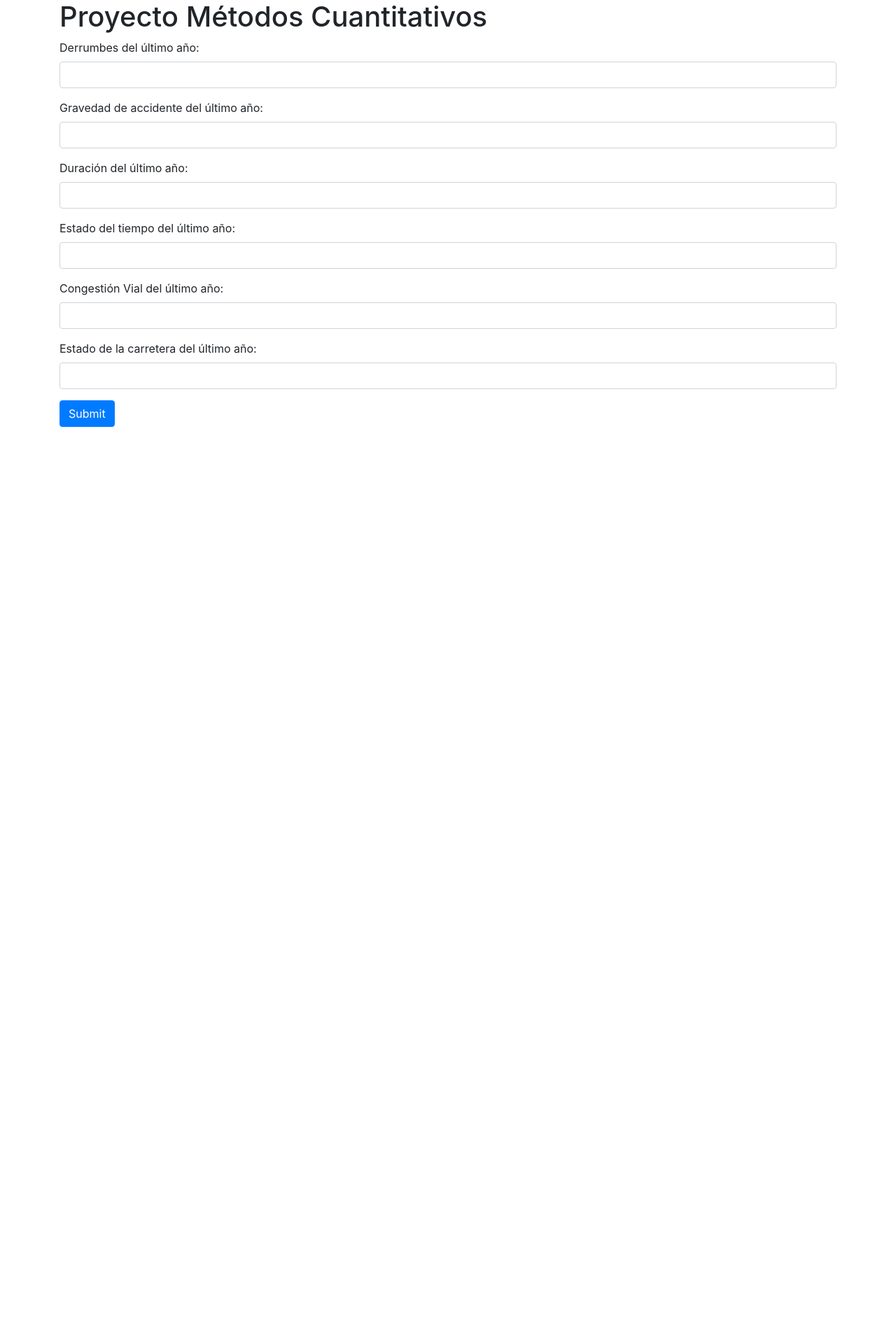
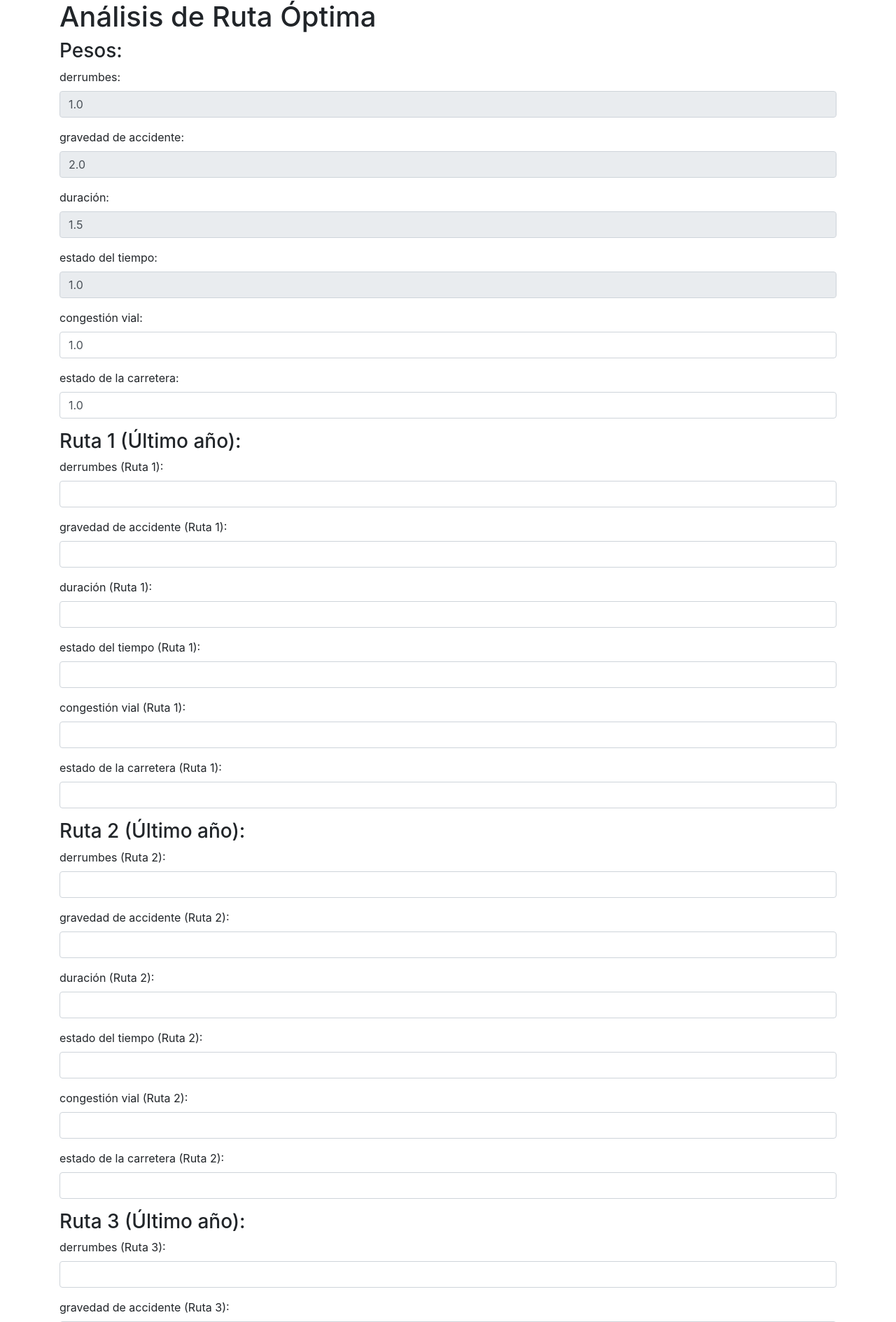
Before and after one commit to alearal12/ProyectoMetodosCuantitativos, a Flask app: page / in a window 1280 px wide. Shown: the top 1889 px of the page at 70% size. Before the commit the page ends 610 px from the top, so only its background shows below. Run offline with Flask 3, Linux system fonts and the light colour scheme; some libraries are stand-ins or nearby versions.

Commit message:
webpage working, global weight not working

```diff
--- a/app.py
+++ b/app.py
@@ -1,116 +1,102 @@
 from flask import Flask, render_template, request
 import numpy as np
 from scipy.optimize import linear_sum_assignment
-import matplotlib.pyplot as plt
 
 app = Flask(__name__)
 
-@app.route('/')
+pesos_predefinidos = {
+    'derrumbes': 1.0,
+    'gravedad de accidente': 2.0,
+    'duración': 1.5,
+    'estado del tiempo': 1.0,
+    'congestión vial': 1.0,
+    'estado de la carretera': 1.0
+}
+
+rutas_predefinidas = {
+    2020: np.array([[1.0, 2.0, 3.0, 4.0, 2.5, 3.0],
+                    [3.0, 1.5, 2.5, 1.0, 4.0, 2.0],
+                    [2.5, 3.0, 1.0, 2.0, 1.5, 2.5],
+                    [1.5, 2.0, 1.5, 3.0, 2.0, 4.0]]),
+    2021: np.array([[2.0, 1.5, 3.0, 2.5, 1.0, 4.0],
+                    [3.0, 2.0, 1.0, 2.5, 3.0, 1.5],
+                    [1.0, 3.0, 2.5, 1.5, 2.5, 3.0],
+                    [2.5, 4.0, 1.5, 2.0, 1.0, 2.0]])
+}
+
+@app.route('/', methods=['GET'])
 def index():
-    return render_template('index.html')
+    return render_template('index.html', pesos_predefinidos=pesos_predefinidos)
 
-@app.route('/analyze', methods=['POST'])
-def analyze():
 
-    # Hardcoded values for the first two years
-    derrumbes_first_year = 10.0
-    gravedad_first_year = 5.0
-    duracion_first_year = 20.0
-    tiempo_first_year = 2.0
-    congestion_first_year = 1.0
-    estado_first_year = 2.0
+@app.route('/results', methods=['POST'])
+def results():
+    pesos = {}
 
-    derrumbes_second_year = 15.0
-    gravedad_second_year = 8.0
-    duracion_second_year = 18.0
-    tiempo_second_year = 3.0
-    congestion_second_year = 2.0
-    estado_second_year = 1.0
+    # Obtener los pesos para el último año ingresados por el usuario
+    for entrada in pesos_predefinidos:
+        try:
+            peso = float(request.form[entrada])
+            if peso < 0:
+                return render_template('error.html', message="El peso no puede ser negativo. Intente nuevamente.")
+            if entrada == 'estado de la carretera' and peso > 3:
+                return render_template('error.html',
+                                       message="El valor del estado de la carretera no puede ser mayor a 3. Intente nuevamente.")
+            if entrada == 'congestión vial' and peso > 3:
+                return render_template('error.html',
+                                       message="El valor de la congestión vial no puede ser mayor a 3. Intente nuevamente.")
+            pesos[entrada] = peso
+        except ValueError:
+            return render_template('error.html', message="Valor inválido. Intente nuevamente.")
 
-    peso_value = request.form.get('peso')
+    # Generar la matriz de entrada para el último año
+    matriz = np.zeros((4, 6))
+    for i in range(4):
+        for j, entrada in enumerate(pesos_predefinidos):
+            try:
+                valor = float(request.form[f"ruta{i + 1}_{entrada}"])
+                if valor < 0:
+                    return render_template('error.html', message="El valor no puede ser negativo. Intente nuevamente.")
+                if entrada in ['estado de la carretera', 'congestión vial'] and valor > 3:
+                    return render_template('error.html',
+                                           message=f"El valor de {entrada} no puede ser mayor a 3. Intente nuevamente.")
+                matriz[i, j] = valor
+            except ValueError:
+                return render_template('error.html', message="Valor inválido. Intente nuevamente.")
 
-    if peso_value is not None:
-        peso = float(peso_value)
-    else:
-        peso = 0.0  # Default value if input is not provided
+    # Calcular el total del peso de cada ruta por año
+    rutas_optimas = {}
+    for year, rutas_predefinidas_matriz in rutas_predefinidas.items():
+        total_pesos = []
+        for i in range(4):
+            peso_ruta = np.sum(rutas_predefinidas_matriz[i] * np.array(list(pesos.values())))
+            total_pesos.append(peso_ruta)
+        fila_indices, columna_indices = linear_sum_assignment(rutas_predefinidas_matriz)
+        ruta_optima = np.argmin(total_pesos)
+        rutas_optimas[year] = ruta_optima + 1
 
-    derrumbes_last_year = request.form.get('derrumbes_last_year')
-    if derrumbes_last_year:
-        derrumbes = float(derrumbes_last_year)
-    else:
-        derrumbes = 0.0  # Default value if input is not provided
-
-    gravedad_last_year = request.form.get('gravedad_last_year')
-    if gravedad_last_year:
-        gravedad = float(gravedad_last_year)
-    else:
-        gravedad = 0.0  # Default value if input is not provided
-
-    duracion_last_year = request.form.get('duracion_last_year')
-    if duracion_last_year:
-        duracion = float(duracion_last_year)
-    else:
-        duracion = 0.0  # Default value if input is not provided
-
-    tiempo_last_year = request.form.get('tiempo_last_year')
-    if tiempo_last_year:
-        tiempo = float(tiempo_last_year)
-    else:
-        tiempo = 0.0  # Default value if input is not provided
-
-    congestion_last_year = request.form.get('congestion_last_year')
-    if congestion_last_year:
-        congestion = float(congestion_last_year)
-    else:
-        congestion = 0.0  # Default value if input is not provided
-
-    estado_last_year = request.form.get('estado_last_year')
-    if estado_last_year:
-        estado = float(estado_last_year)
-    else:
-        estado = 0.0  # Default value if input is not provided
-
-    pesos = {}
-    entradas = ['derrumbes', 'gravedad de accidente', 'duración', 'estado del tiempo', 'congestión vial', 'estado de la carretera']
-
-    pesos_globales = np.zeros(len(entradas))
-
-    for entrada in entradas:
-        peso_value = request.form.get(entrada)
-        peso = float(peso_value)
-        pesos[entrada] = peso
-        pesos_globales += peso
-
-    matriz = np.zeros((4, 6))
-
-    for i in range(4):
-        for j, entrada in enumerate(entradas):
-            valor_value = request.form.get(f'ruta_{i+1}_{entrada}')
-            valor = float(valor_value)
-            matriz[i, j] = valor
-
-    # Hardcoded values for the first two years
-    matriz[0] = [10.0, 5.0, 20.0, 2.0, 1.0, 2.0]
-    matriz[1] = [15.0, 8.0, 18.0, 3.0, 2.0, 1.0]
-
-    total_pesos = []
+    # Calcular el total del peso de cada ruta para el último año
+    total_pesos_ultimo = []
     for i in range(4):
         peso_ruta = np.sum(matriz[i] * np.array(list(pesos.values())))
-        total_pesos.append(peso_ruta)
+        total_pesos_ultimo.append(peso_ruta)
 
-    ruta_optima = np.argmin(total_pesos)
-    peso_optimo = total_pesos[ruta_optima]
+    # Resolver el problema de asignación utilizando el método húngaro para el último año
+    fila_indices_ultimo, columna_indices_ultimo = linear_sum_assignment(matriz)
 
-    # Create a bar chart of the weights
-    plt.bar(list(pesos.keys()), list(pesos.values()))
-    plt.xlabel('Entradas')
-    plt.ylabel('Pesos')
-    plt.title('Pesos de las entradas')
-    plt.savefig('static/chart.png')  # Save the chart as an image file
-    plt.close()
+    # Imprimir la ruta más óptima y su peso para el último año
+    ruta_optima_ultimo = np.argmin(total_pesos_ultimo)
+    peso_optimo_ultimo = total_pesos_ultimo[ruta_optima_ultimo]
 
-    return render_template('results.html', ruta_optima=ruta_optima+1, peso_optimo=peso_optimo)
+    # Calcular la ruta óptima global
+    rutas_optimas[2022] = ruta_optima_ultimo + 1
+    rutas_optimas = dict(sorted(rutas_optimas.items()))
+    peso_optimo_global = min(total_pesos_ultimo)
+    ruta_optima_global = np.argmin(total_pesos_ultimo) + 1
+
+    return render_template('results.html', rutas_optimas=rutas_optimas,
+                           ruta_optima_global=ruta_optima_global, peso_optimo_global=peso_optimo_global)
 
 
 if __name__ == '__main__':
-    app.run()
+    app.run(debug=True)
--- a/templates/index.html
+++ b/templates/index.html
@@ -1,80 +1,35 @@
 <!DOCTYPE html>
-<html lang="en">
-
+<html>
 <head>
-  <meta charset="UTF-8">
-  <meta name="viewport" content="width=device-width, initial-scale=1.0">
-  <title>Web Page</title>
-  <!-- Bootstrap CSS -->
+    <title>Análisis de Ruta Óptima</title>
     <link rel="stylesheet" href="https://stackpath.bootstrapcdn.com/bootstrap/4.3.1/css/bootstrap.min.css">
 </head>
-
 <body>
 <div class="container">
-    <h1>Proyecto Métodos Cuantitativos</h1>
-    <form action="/analyze" method="POST">
-      <div class="mb-3">
-        <label for="derrumbes_last_year" class="form-label">Derrumbes del último año:</label>
-        <input type="number" step="any" name="derrumbes_last_year" class="form-control">
+    <h1>Análisis de Ruta Óptima</h1>
+    <form action="/results" method="POST">
+        <h3>Pesos:</h3>
+        {% for entrada, peso_predefinido in pesos_predefinidos.items() %}
+        <div class="form-group">
+            <label for="{{ entrada }}">{{ entrada }}:</label>
+            <input type="number" step="0.1" class="form-control" id="{{ entrada }}" name="{{ entrada }}"
+                   value="{{ peso_predefinido }}" {% if loop.index < 5 %}readonly{% endif %}>
         </div>
-      <div class="mb-3">
-        <label for="gravedad_last_year" class="form-label">Gravedad de accidente del último año:</label>
-        <input type="number" step="any" name="gravedad_last_year" class="form-control">
+        {% endfor %}
+
+        {% for i in range(1, 5) %}
+        <h3>Ruta {{ i }} (Último año):</h3>
+        {% for entrada in pesos_predefinidos %}
+        <div class="form-group">
+            <label for="ruta{{ i }}_{{ entrada }}">{{ entrada }} (Ruta {{ i }}):</label>
+            <input type="number" step="0.1" class="form-control" id="ruta{{ i }}_{{ entrada }}"
+                   name="ruta{{ i }}_{{ entrada }}" required>
         </div>
-      <div class="mb-3">
-        <label for="duracion_last_year" class="form-label">Duración del último año:</label>
-        <input type="number" step="any" name="duracion_last_year" class="form-control">
-      </div>
-      <div class="mb-3">
-        <label for="tiempo_last_year" class="form-label">Estado del tiempo del último año:</label>
-        <input type="number" step="any" name="tiempo_last_year" class="form-control">
-      </div>
-      <div class="mb-3">
-        <label for="congestion_last_year" class="form-label">Congestión Vial del último año:</label>
-        <input type="number" step="any" name="congestion_last_year" class="form-control">
-      </div>
-      <div class="mb-3">
-        <label for="estado_last_year" class="form-label">Estado de la carretera del último año:</label>
-        <input type="number" step="any" name="estado_last_year" class="form-control">
-      </div>
+        {% endfor %}
+        {% endfor %}
 
-      <button type="submit" class="btn btn-primary">Submit</button>
+        <button type="submit" class="btn btn-primary">Calcular Ruta Óptima</button>
     </form>
 </div>
-
-  {% if error_message %}
-  <!-- Bootstrap Modal -->
-  <div class="modal fade" id="errorModal" tabindex="-1" role="dialog" aria-labelledby="errorModalLabel"
-    aria-hidden="true">
-    <div class="modal-dialog" role="document">
-      <div class="modal-content">
-        <div class="modal-header">
-          <h5 class="modal-title" id="errorModalLabel">Error</h5>
-          <button type="button" class="close" data-dismiss="modal" aria-label="Close">
-            <span aria-hidden="true">&times;</span>
-          </button>
-        </div>
-        <div class="modal-body">
-          <p>{{ error_message }}</p>
-        </div>
-        <div class="modal-footer">
-          <button type="button" class="btn btn-secondary" data-dismiss="modal">Cerrar</button>
-        </div>
-      </div>
-    </div>
-  </div>
-
-  <!-- Script to show the modal automatically -->
-  <script src="https://code.jquery.com/jquery-3.6.0.min.js"></script>
-  <script>
-    $(document).ready(function () {
-      $("#errorModal").modal("show");
-    });
-  </script>
-  {% endif %}
-
-  <!-- Bootstrap JS -->
-  <script src="https://stackpath.bootstrapcdn.com/bootstrap/4.3.1/js/bootstrap.min.js"></script>
 </body>
-
 </html>
```
Also changed, not shown: templates/error.html (added, +14 -0 lines), templates/results.html (+32 -7 lines). Lines whose indentation alone changed are shown as unchanged.
